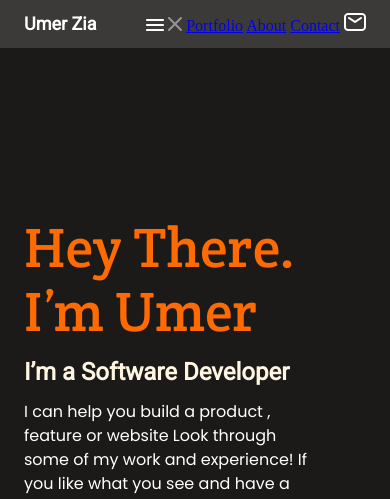
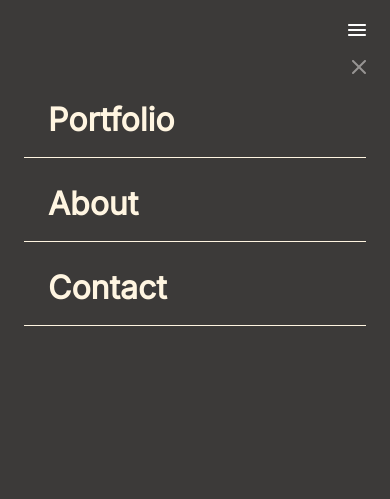
Before and after one commit to UmerZia/Portfolio, a website: page index.html in a window 390 px wide. Shown: the top 499 px of the page. Drawn offline with Linux system fonts and the light colour scheme; a web font is replaced by a local one.

Commit message:
Implement css for hamburger menu

```diff
--- a/css/styles.css
+++ b/css/styles.css
@@ -49,6 +49,58 @@
   color: var(--white);
 }
 
+/* Hamburger */
+.navbar__content {
+  display: flex;
+  flex-direction: column;
+  gap: 24px;
+  position: absolute;
+  z-index: 10000;
+  background-color: var(--light-grey);
+  width: 100vw;
+  height: 100vh;
+  top: 0;
+  left: 0;
+  padding: 24px 24px 0;
+}
+
+.navbar__desktop-icon {
+  display: block;
+  text-decoration: none;
+  font-family: 'Inter', sans-serif;
+  font-style: normal;
+  font-weight: 700;
+  font-size: 32px;
+  line-height: 44px;
+  color: var(--btn-hover);
+  border-bottom: solid 1px;
+  padding-bottom: 15px;
+  padding-left: 24px;
+}
+
+#hamburger {
+  align-self: flex-end;
+  width: 18px;
+  height: 12px;
+}
+
+#hamburger:hover {
+  cursor: pointer;
+}
+
+#msg-box {
+  display: none;
+}
+
+#msg-box img {
+  display: none;
+}
+
+#cross-icon {
+  width: 14px;
+  height: 14px;
+  align-self: flex-end;
+}
 
 /* Hero Section */
 #hero {
```
